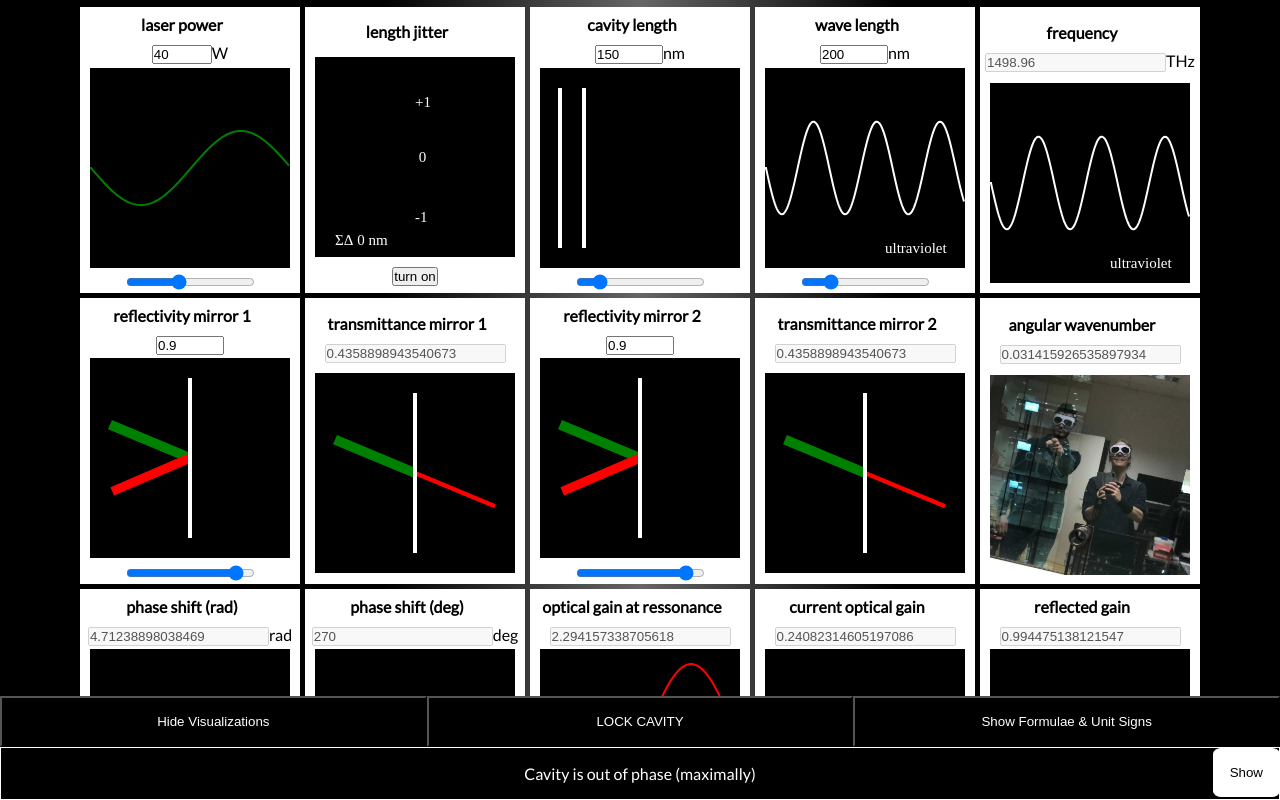
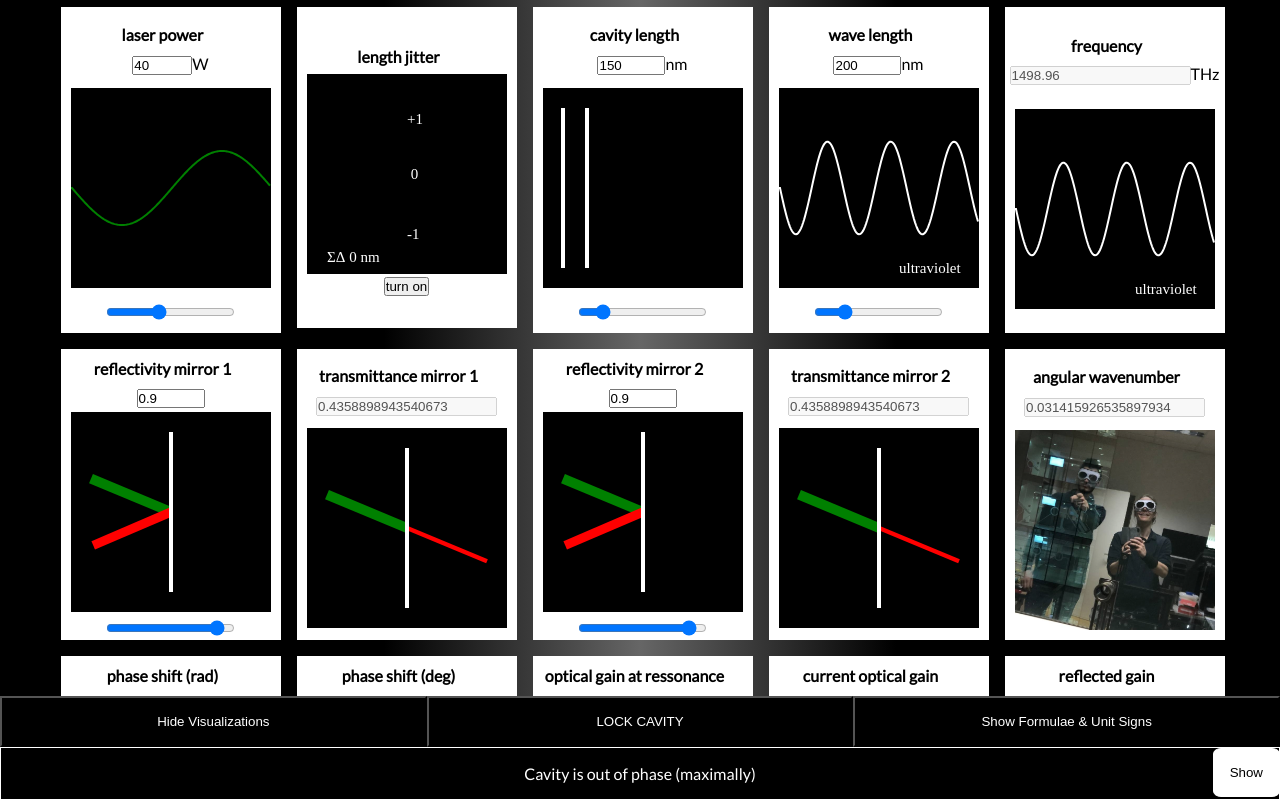
Before and after one commit to bmedicke/optical-cavity, a React (Create React App) app in the folder simulator/: page / in a window 1280 px wide. Built offline with nearby package versions, Linux system fonts and the light colour scheme; what better-react-mathjax would draw is missing.

Commit message:
switch wrapper from flex to grid layout
Co-authored-by: Benjamin Medicke <bmedicke@gmail.com>

```diff
--- a/simulator/src/App.js
+++ b/simulator/src/App.js
@@ -186,8 +186,9 @@ function App() {
 
   const containerStyle = {
     height: '100vh',
-    display: 'flex',
-    flexFlow: 'row wrap',
+    display: 'grid',
+    gridTemplateColumns: 'repeat(auto-fill, 220px)',
+    gap: '16px',
     overflowX: 'hidden',
     justifyContent: 'center',
     padding: '0.3rem',
@@ -196,6 +197,8 @@ function App() {
       wavelengthColor,
       0.4
     )} 50%, black 70%)`,
+    alignContent: 'start',
+    alignItmes: 'start',
   }
 
   const btnStyle = {
--- a/simulator/src/Box.js
+++ b/simulator/src/Box.js
@@ -41,6 +41,8 @@ const Box = ({
     alignItems: 'center',
     width: '220px',
     minWidth: '220px',
+    maxHeight: '390px',
+    height: '100%',
   }
 
   const formulaStyle = {
@@ -52,7 +54,7 @@ const Box = ({
       <label style={{ color: 'white', textAlign: 'center', width: '100%' }}>
         <h1 style={{ marginRight: '1rem' }}>{label}</h1>
         <span className="formula" style={formulaStyle}>
-          {formula && showFormula && <Formula formula={formula}/>}
+          {formula && showFormula && <Formula formula={formula} />}
         </span>
         <span>
           {isResult ? (
--- a/simulator/src/JitterBox.js
+++ b/simulator/src/JitterBox.js
@@ -41,6 +41,8 @@ const JitterBox = ({ label = 'Jitter', setter = null, hideCanvas = false }) => {
     alignItems: 'center',
     width: '220px',
     minWidth: '220px',
+    maxHeight: '390px',
+    padding: '2rem 0',
   }
 
   return (
@@ -48,7 +50,9 @@ const JitterBox = ({ label = 'Jitter', setter = null, hideCanvas = false }) => {
       <label style={{ color: 'white', textAlign: 'center', width: '100%' }}>
         <h1 style={{ marginRight: '1rem' }}>{label}</h1>
       </label>
-      {!hideCanvas && <Jitter jitter={graphData} datapoints={datapoints} totaldelta={delta} />}
+      {!hideCanvas && (
+        <Jitter jitter={graphData} datapoints={datapoints} totaldelta={delta} />
+      )}
       <button onClick={() => setIsActive((x) => !x)}>
         {isActive ? 'turn off' : 'turn on'}
       </button>
```
